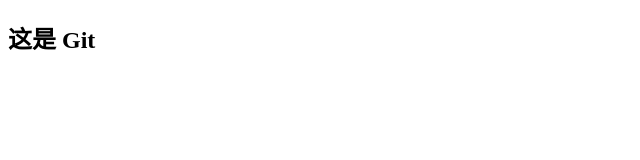
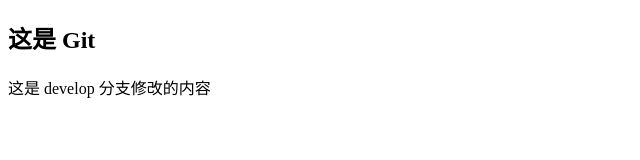
Before and after one commit to Huang0104/test, a plain HTML site: page index.html in a window 1280 px wide. Shown: the whole page, without its empty margins (0-640 px from the left). Drawn offline with Linux system fonts and the light colour scheme.

Commit message:
第四次修改,develop 添加了内容

```diff
--- a/index.html
+++ b/index.html
@@ -8,5 +8,6 @@
 </head>
 <body>
     <h2>这是 Git </h2>
+    <p>这是 develop 分支修改的内容</p>
 </body>
 </html>
```
